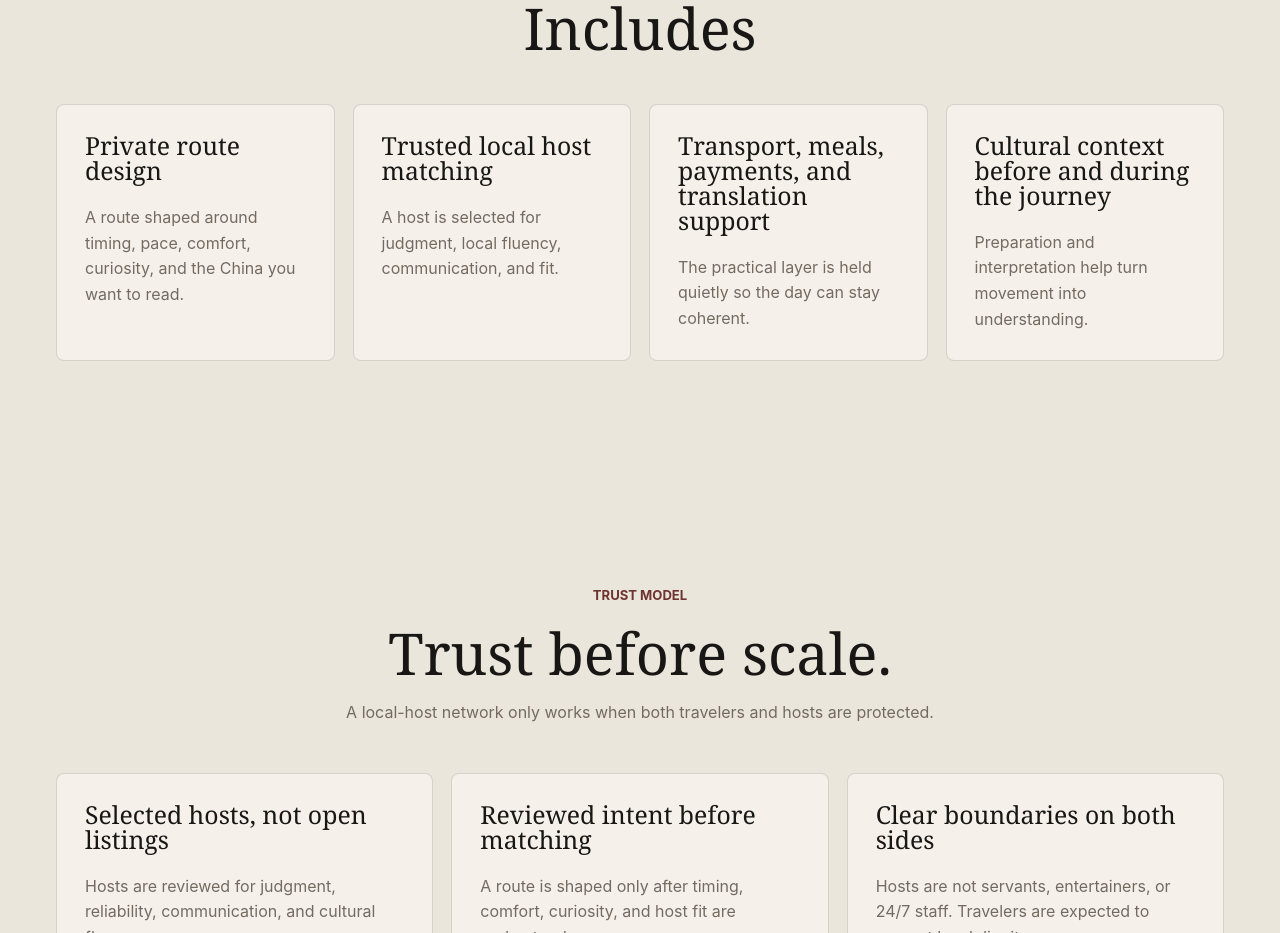
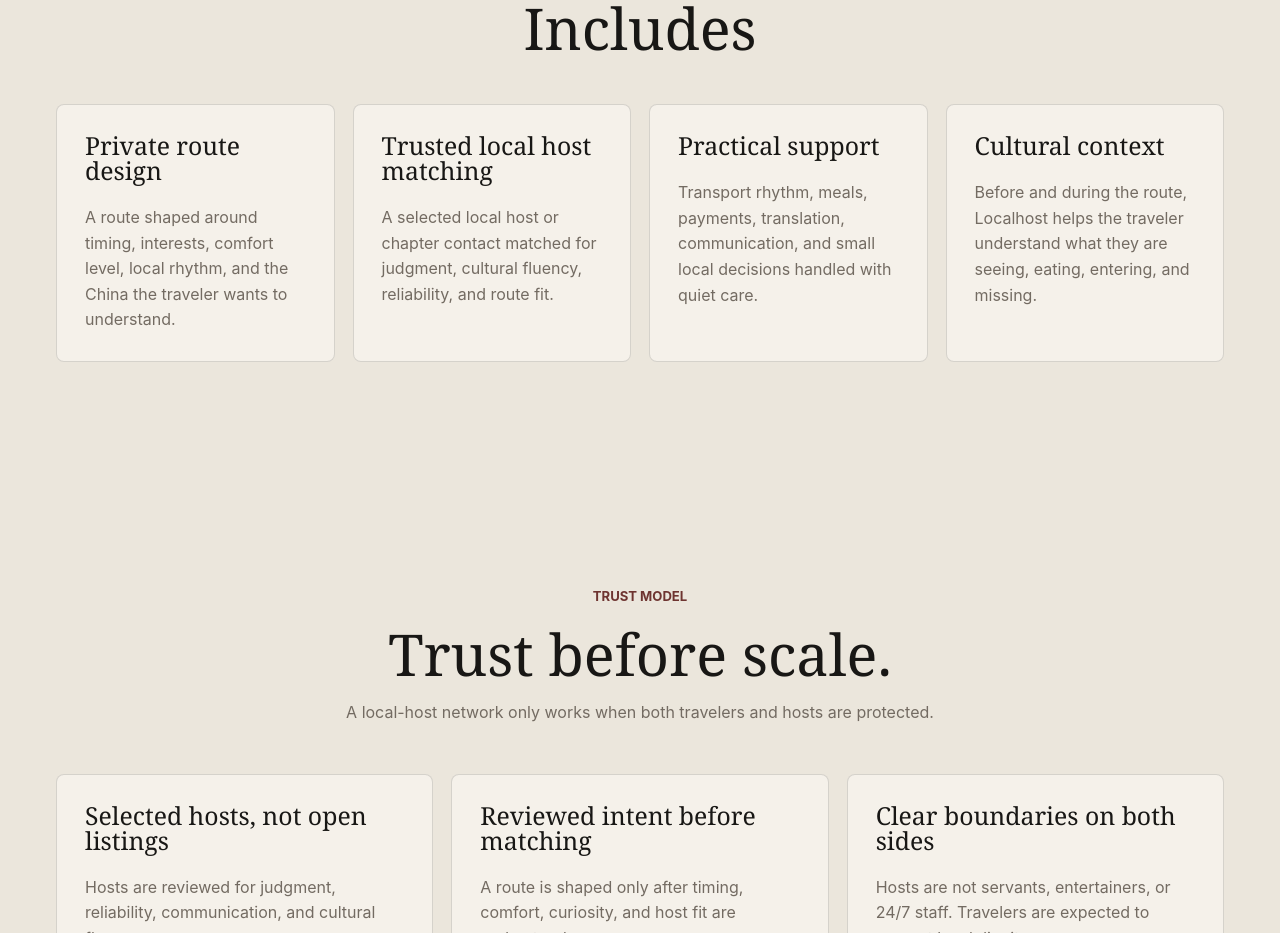
Before and after one commit to luckyericyao/localhostchinav1, a Next.js app: page / in a window 1280 px wide. Shown: the part 1440-2373 px from the top of the page. Built offline with nearby package versions, Linux system fonts and the light colour scheme.

Commit message:
Fix production-visible conversion copy

```diff
--- a/app/page.tsx
+++ b/app/page.tsx
@@ -32,19 +32,23 @@ const localhostCards = [
 const privateRouteIncludes = [
   {
     title: "Private route design",
-    copy: "A route shaped around timing, pace, comfort, curiosity, and the China you want to read."
+    copy:
+      "A route shaped around timing, interests, comfort level, local rhythm, and the China the traveler wants to understand."
   },
   {
     title: "Trusted local host matching",
-    copy: "A host is selected for judgment, local fluency, communication, and fit."
+    copy:
+      "A selected local host or chapter contact matched for judgment, cultural fluency, reliability, and route fit."
   },
   {
-    title: "Transport, meals, payments, and translation support",
-    copy: "The practical layer is held quietly so the day can stay coherent."
+    title: "Practical support",
+    copy:
+      "Transport rhythm, meals, payments, translation, communication, and small local decisions handled with quiet care."
   },
   {
-    title: "Cultural context before and during the journey",
-    copy: "Preparation and interpretation help turn movement into understanding."
+    title: "Cultural context",
+    copy:
+      "Before and during the route, Localhost helps the traveler understand what they are seeing, eating, entering, and missing."
   }
 ];
 
--- a/components/ChinaRoutePage.tsx
+++ b/components/ChinaRoutePage.tsx
@@ -90,8 +90,7 @@ export function ChinaRoutePage({ route }: ChinaRoutePageProps) {
             <p className="eyebrow">Example Rhythm</p>
             <h2>A Day Might Feel Like This</h2>
             <p>
-              One possible rhythm, adjusted by the host around timing, weather,
-              appetite, local conditions, and how the day is actually moving.
+              One possible rhythm, not a fixed itinerary.
             </p>
           </div>
           <div className="support-card-grid">
--- a/components/DetailedInquiryForm.tsx
+++ b/components/DetailedInquiryForm.tsx
@@ -1296,7 +1296,7 @@ export function DetailedInquiryForm() {
 
       <div className="inquiry-actions inquiry-actions--sticky">
         <button className="button button--dark" type="submit">
-          Request Private Route Review
+          Prepare Email Inquiry
         </button>
         <p>Every inquiry is manually reviewed before any route is confirmed.</p>
       </div>
@@ -1304,8 +1304,8 @@ export function DetailedInquiryForm() {
       {prepared ? (
         <div className="form-status form-status--success" role="status">
           <strong>
-            Inquiry prepared. Send it by email so we can review fit, route
-            direction, and host availability.
+            Inquiry prepared. Send it by email so we can review route fit,
+            timing, and host availability.
           </strong>
           <p>
             {preparedSummary ? `${preparedSummary}. ` : null}
--- a/components/InquiryForm.tsx
+++ b/components/InquiryForm.tsx
@@ -603,7 +603,7 @@ export function InquiryForm() {
 
       <div className="inquiry-actions">
         <button className="button button--dark" type="submit">
-          Request Private Route Review
+          Prepare Email Inquiry
         </button>
         <p>Every inquiry is manually reviewed before any route is confirmed.</p>
       </div>
@@ -611,8 +611,8 @@ export function InquiryForm() {
       {prepared ? (
         <div className="form-status form-status--success" role="status">
           <strong>
-            Inquiry prepared. Send it by email so we can review fit, route
-            direction, and host availability.
+            Inquiry prepared. Send it by email so we can review route fit,
+            timing, and host availability.
           </strong>
           <p>
             {preparedSummary ? `${preparedSummary}. ` : null}
```
Also changed, not shown: app/trust/page.tsx (+5 -5 lines).
